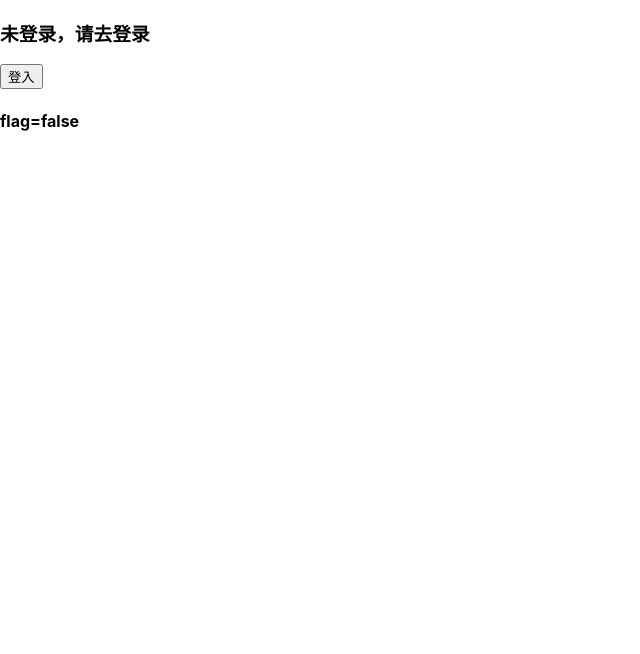
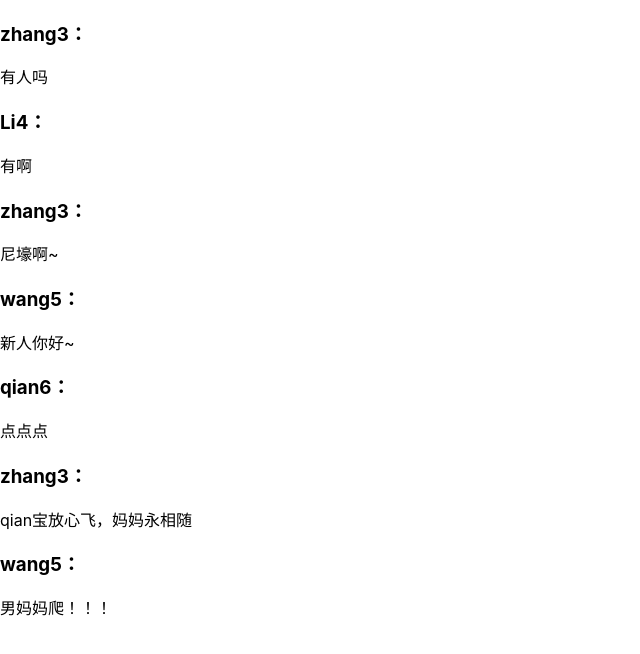
Before and after one commit to NIATAMA/react_review, a React (Create React App) app: page / in a window 1280 px wide. Shown: the top 654 px of the page, without its empty margins (0-640 px from the left). Built offline with nearby package versions, Linux system fonts and the light colour scheme.

Commit message:
循环/遍历

```diff
--- a/src/App.js
+++ b/src/App.js
@@ -3,14 +3,16 @@ import './App.css';
 // comps
 // import SimpleClock from './components/SimpleClock'
 // import StateTest from './components/StateTest'
-import ConditionRender from './components/ConditionRender'
+// import ConditionRender from './components/ConditionRender'
+import Lists from './components/Lists'
 
 function App(props) {
   // <SimpleClock />
   // <StateTest />
+  // <ConditionRender />
   return (
     <div>
-      <ConditionRender />
+      <Lists />
     </div>
   );
 }
--- /dev/null
+++ b/src/components/Lists.jsx
@@ -0,0 +1,34 @@
+import React from 'react'
+
+function Comment(props) {
+    return (
+        <div>
+            <h3>{props.name}：</h3>
+            <p>{props.content}</p>
+        </div>
+    )
+}
+
+class Lists extends React.Component {
+    constructor(props) {
+        super(props)
+        this.state = {
+            comments: [
+                { name: 'zhang3', content: '有人吗' },
+                { name: 'Li4', content: '有啊' },
+                { name: 'zhang3', content: '尼壕啊~' },
+                { name: 'wang5', content: '新人你好~' },
+                { name: 'qian6', content: '点点点' },
+                { name: 'zhang3', content: 'qian宝放心飞，妈妈永相随' },
+                { name: 'wang5', content: '男妈妈爬！！！' },
+            ]
+        }
+    }
+    render() {
+        return (
+            this.state.comments.map((val, index) => (<Comment key={val.name + index} name={val.name} content={val.content} />))
+        )
+    }
+}
+
+export default Lists
```
